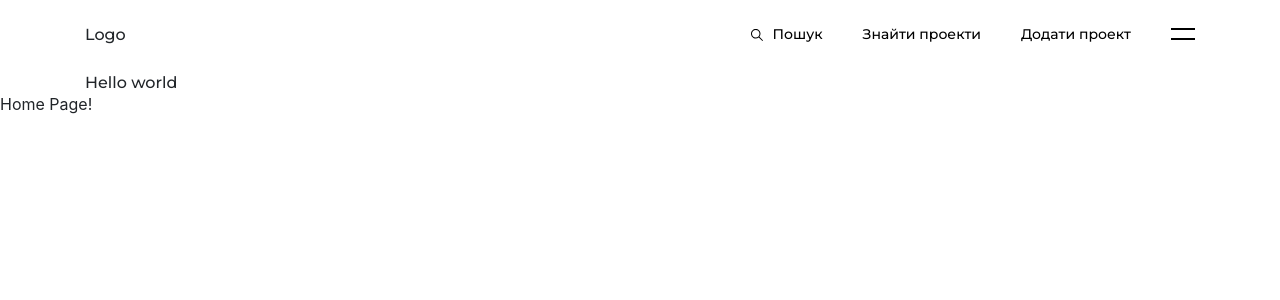
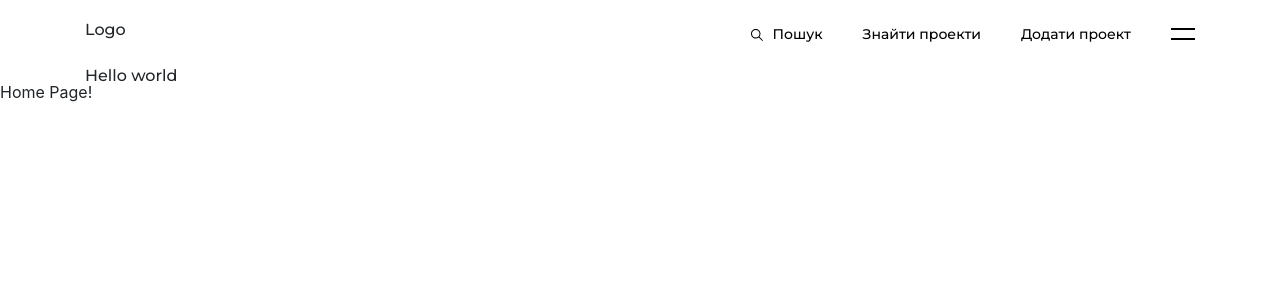
Before and after one commit to MecenatOrg/frontend, a React (Create React App) app: page / in a window 1280 px wide. Shown: the top 300 px of the page. Built offline with nearby package versions, Linux system fonts and the light colour scheme.

Commit message:
Remove Line Height

```diff
--- a/src/app/App/styles.ts
+++ b/src/app/App/styles.ts
@@ -3,7 +3,6 @@ import styled from 'styled-components';
 export const AppWrapper = styled.div`
   font-family: 'Montserrat', sans-serif;
   font-size: 16px;
-  line-height: 26px;
   font-weight: 500;
   button,
   input,
```
